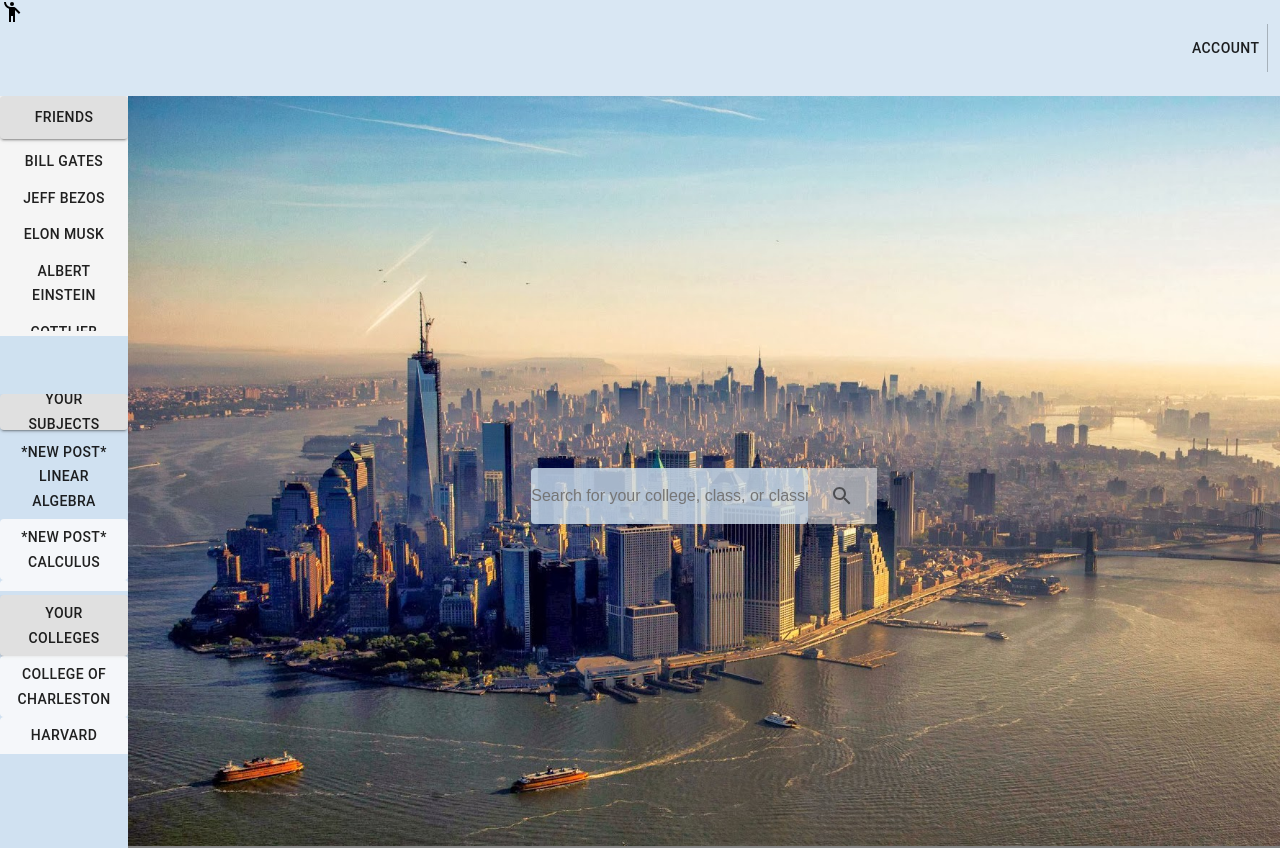
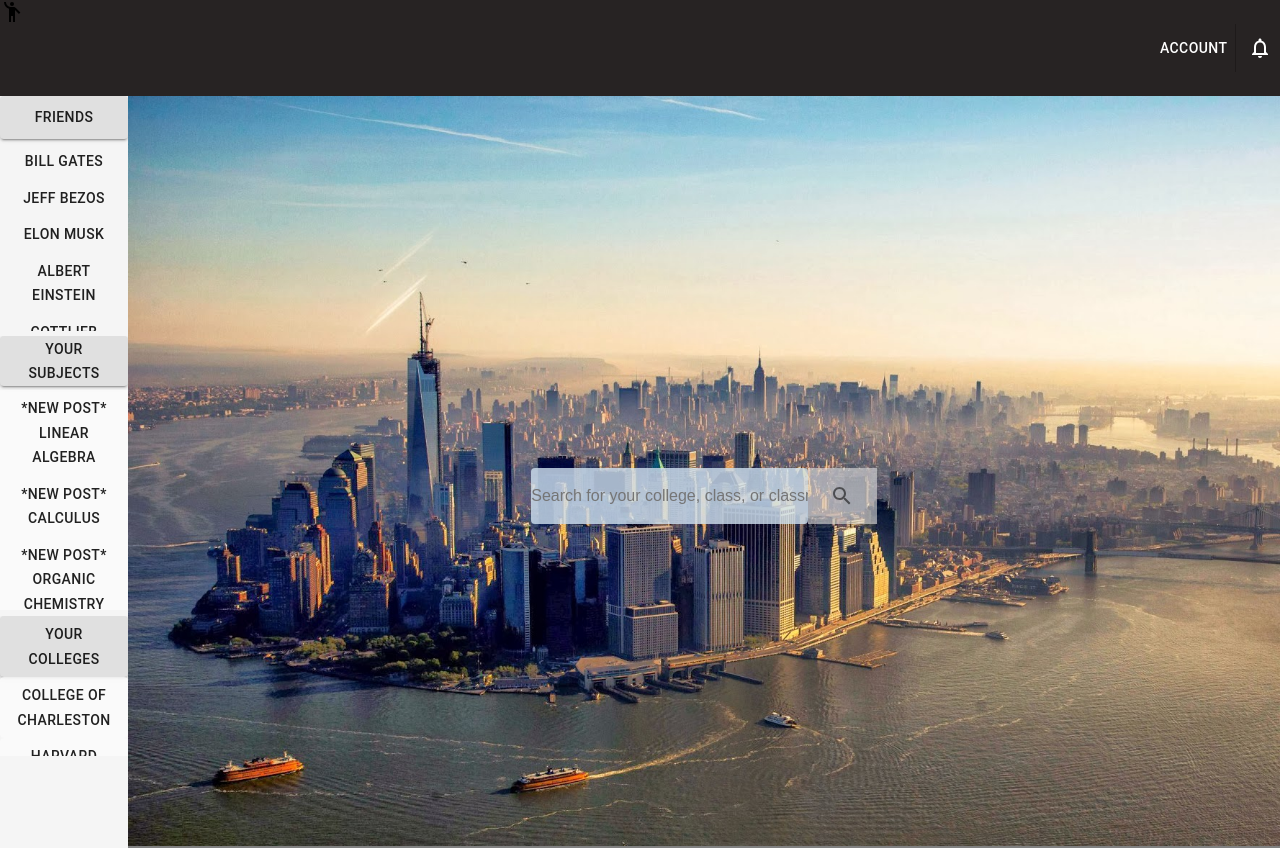
Before and after one commit to hafey1/studybuddy, a React (Create React App) app: page / in a window 1280 px wide. Shown: the top 848 px of the page. Built offline with nearby package versions, Linux system fonts and the light colour scheme.

Commit message:
more styling

```diff
--- a/src/App.js
+++ b/src/App.js
@@ -10,6 +10,7 @@ import Button from '@material-ui/core/Button';
 import ButtonGroup from '@material-ui/core/ButtonGroup';
 import Resources from './resources';
 import ViewRepo from './ViewRepo'
+import NotificationsNoneIcon from '@material-ui/icons/NotificationsNone';
 import TableTest from './TableTest'
 
 import { makeStyles } from '@material-ui/core/styles';
@@ -102,9 +103,13 @@ class App extends Component {
               variant="text"
               >
 
-              <Button>Account</Button>
+              <Button style={{color : "white"}}>Account</Button>
+
               <IconButton>
-                <SettingsIcon/>
+                <NotificationsNoneIcon style={{color : "white"}}/>
+              </IconButton>
+              <IconButton>
+                <SettingsIcon style={{color : "white"}}/>
               </IconButton>
 
 
@@ -125,16 +130,13 @@ class App extends Component {
               </div>
             </div>
 
-            <div className="favorites">
-              <div style={{backgroundColor: "rgba(208, 225, 241, .8)" }}></div>
-
               <div className="friendTab">
-              <Button  variant="contained" style={{width : "100%"}}>Your Subjects</Button>
-              <div className="friends">
-                    <Button>*New Post* Linear Algebra</Button>
-                    <Button style={{backgroundColor : "rgba(251, 251, 251, .87)"}} >*New Post* Calculus</Button>
-                    <Button style={{backgroundColor : "rgba(251, 251, 251, .87)"}} disableElevation>*New Post* Organic Chemistry</Button>
-                    <Button style={{backgroundColor : "rgba(251, 251, 251, .87)"}} disableElevation>*New Post* British Literature: Charles Dickens</Button>
+                <Button  variant="contained" style={{width : "100%"}}>Your Subjects</Button>
+                <div className="friends">
+                    <Button style={{borderRadius: "0%", backgroundColor : "rgba(251, 251, 251, .87)"}}>*New Post* Linear Algebra</Button>
+                    <Button style={{borderRadius: "0%", backgroundColor : "rgba(251, 251, 251, .87)"}} >*New Post* Calculus</Button>
+                    <Button style={{borderRadius: "0%", backgroundColor : "rgba(251, 251, 251, .87)"}} disableElevation>*New Post* Organic Chemistry</Button>
+                    <Button style={{borderRadius: "0%", backgroundColor : "rgba(251, 251, 251, .87)"}} disableElevation>*New Post* British Literature: Charles Dickens</Button>
                   </div>
               </div>
               <div className="colleges">
@@ -145,7 +147,6 @@ class App extends Component {
 
 
               </div>
-            </div>
 
               </aside>
               { this.state.landingPage ?
@@ -162,7 +163,7 @@ class App extends Component {
 
         </div>
         <footer>
-        <Button>Privacy Policy</Button>
+        <Button style={{fontFamily: "sans-serif"}}>Privacy Policy</Button>
          <Button>About Us</Button>
          <Button>Help</Button>
         </footer>
--- a/src/App.scss
+++ b/src/App.scss
@@ -22,7 +22,7 @@ grid-row: 1;
 aside {
   display: grid;
   grid-template-columns: 100%;
-  grid-template-rows: 30% 80%;
+  grid-template-rows: 30% 35% 35%;
 
 }
 
@@ -40,11 +40,11 @@ aside {
   margin-top: 4px;
   grid-template-columns: 100%;
   grid-template-rows: auto;
-  overflow-y: scroll;
+  overflow-y: hidden;
 }
 
 .favorites {
-  background-color: rgb(208, 225, 241);
+  background-color: #272323;
   max-height: 90%;
   display: grid;
   grid-template-columns: 100%;
@@ -56,7 +56,7 @@ aside {
   grid-template-columns: 100%;
   grid-template-rows: 4ch auto;
   overflow-x: hidden;
-  overflow-y: scroll;
+  overflow-y: hidden;
 }
 
 .smallLine {
@@ -75,9 +75,9 @@ aside {
 
 nav {
   display: grid;
-  grid-template-columns: 10% auto 7.5%;
+  grid-template-columns: 10% auto 10%;
   grid-template-rows: 100%;
-  background-color: rgba(208, 225, 241, .8);
+  background-color: #272323;
   grid-column: 1 / 3;
   grid-row: 1;
 }
```
